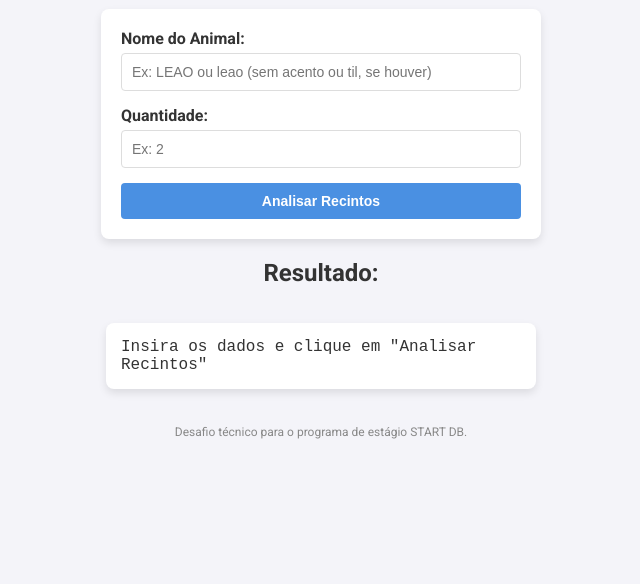
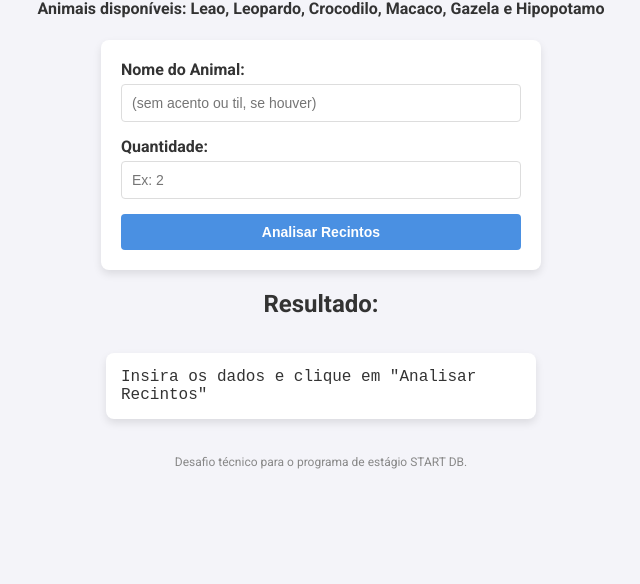
Before and after one commit to Let0210/desafio-Let0210-2024, a website: page src/index.html in a window 1280 px wide. Shown: the part 216-800 px from the top of the page, without its empty margins (319-959 px from the left). Drawn offline with Linux system fonts and the light colour scheme.

Commit message:
modified:   src/index.html 	modified:   src/recintos-zoo.test.js

```diff
--- a/src/index.html
+++ b/src/index.html
@@ -11,9 +11,10 @@
 
 <body>
     <h1>Análise de Recintos do Zoológico</h1>
+    <h4>Animais disponíveis: Leao, Leopardo, Crocodilo, Macaco, Gazela e Hipopotamo</h4>
     <form id="animalForm">
         <label for="animal">Nome do Animal:</label>
-        <input type="text" id="animal" name="animal" placeholder="Ex: LEAO ou leao (sem acento ou til, se houver)" required>
+        <input type="text" id="animal" name="animal" placeholder="(sem acento ou til, se houver)" required>
 
         <label for="quantidade">Quantidade:</label>
         <input type="number" id="quantidade" name="quantidade" placeholder="Ex: 2" min="1" required>
```
Also changed, not shown: src/recintos-zoo.test.js (+6 -0 lines).
